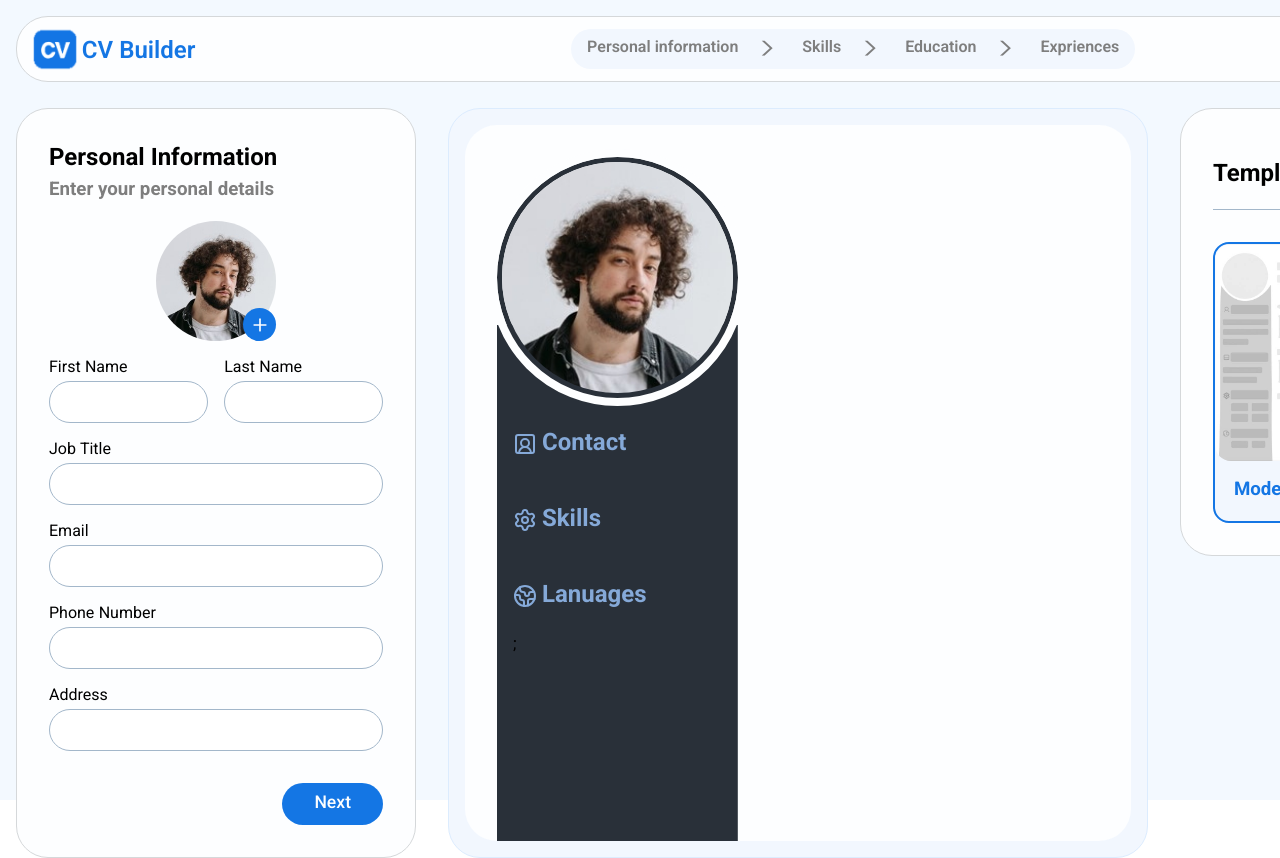
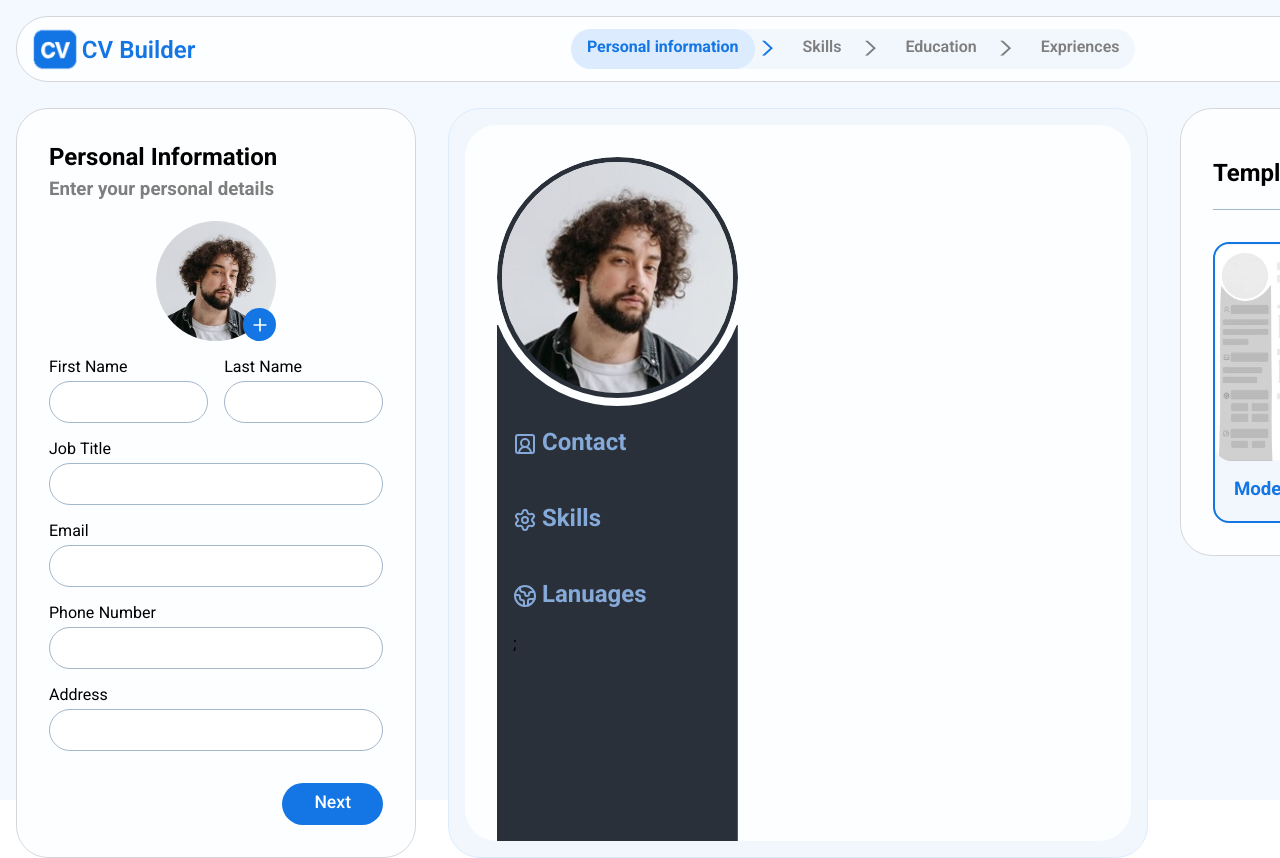
Before and after one commit to younesfouladi/cv-builder, a React (Vite) app: page / in a window 1280 px wide. Shown: the top 858 px of the page. Built offline with nearby package versions, Linux system fonts and the light colour scheme.

Commit message:
Activated BreadCrumb Functionality to Track Active Form on Navbar Live

```diff
--- a/src/App.jsx
+++ b/src/App.jsx
@@ -6,6 +6,7 @@ import ResumePreview from "./components/main/resumePreview.jsx";
 import TemplateSidebar from "./components/main/templateSelector.jsx";
 
 function App() {
+  const [isActive, setIsActive] = useState(0);
   const [name, setName] = useState("");
   const [lastName, setLastName] = useState("");
   const [jobTitle, setJobTitle] = useState("");
@@ -22,7 +23,11 @@ function App() {
 
   return (
     <div className="container">
-      <Navbar contentRef={contentRef} />
+      <Navbar
+        contentRef={contentRef}
+        isActive={isActive}
+        setIsActive={setIsActive}
+      />
       <InputForm
         setName={setName}
         setLastName={setLastName}
@@ -39,6 +44,8 @@ function App() {
         setEducation={setEducation}
         experiences={experiences}
         setExperiences={setExperiences}
+        isActive={isActive}
+        setIsActive={setIsActive}
       />
 
       <ResumePreview
--- a/src/components/header/navbar.jsx
+++ b/src/components/header/navbar.jsx
@@ -2,12 +2,13 @@ import "../../styles/navbar.css";
 import { Printer } from "lucide-react";
 import "../../styles/resumePreview.css";
 import { useReactToPrint } from "react-to-print";
+import { useState } from "react";
 
-export default function Navbar({ contentRef }) {
+export default function Navbar({ contentRef, isActive, setIsActive }) {
   return (
     <nav className="navbar">
       <Logo />
-      <BreadCrumb />
+      <BreadCrumb isActive={isActive} setIsActive={setIsActive} />
       <PrintButton contentRef={contentRef} />
     </nav>
   );
@@ -22,13 +23,29 @@ function Logo() {
   );
 }
 
-function BreadCrumb() {
+function BreadCrumb({ isActive, setIsActive }) {
+  const breadClass = (numberOfBread) => {
+    if (isActive === numberOfBread) {
+      return `breadcrumb-item isActive`;
+    } else {
+      return `breadcrumb-item`;
+    }
+  };
+
   return (
     <div className="breadcrumb">
-      <a className="breadcrumb-item">Personal information</a>
-      <a className="breadcrumb-item">Skills</a>
-      <a className="breadcrumb-item">Education</a>
-      <a className="breadcrumb-item">Expriences</a>
+      <a className={breadClass(0)} onClick={() => setIsActive(0)}>
+        Personal information
+      </a>
+      <a className={breadClass(1)} onClick={() => setIsActive(1)}>
+        Skills
+      </a>
+      <a className={breadClass(2)} onClick={() => setIsActive(2)}>
+        Education
+      </a>
+      <a className={breadClass(3)} onClick={() => setIsActive(3)}>
+        Expriences
+      </a>
     </div>
   );
 }
--- a/src/components/main/inputForm.jsx
+++ b/src/components/main/inputForm.jsx
@@ -21,9 +21,9 @@ export default function InputForm({
   setEducation,
   experiences,
   setExperiences,
+  isActive,
+  setIsActive,
 }) {
-  const [isActive, setIsActive] = useState(0);
-
   const handleNextClick = () => {
     setIsActive(isActive + 1);
   };
```
